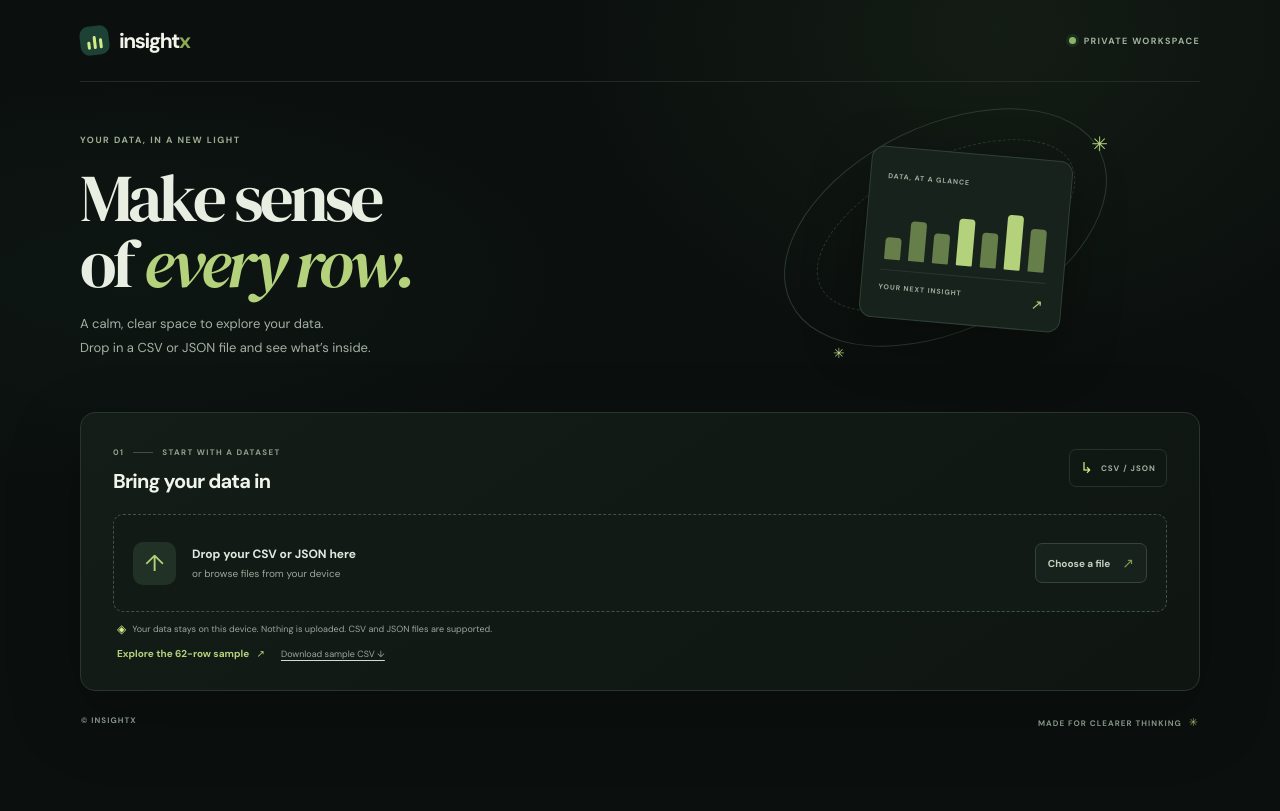
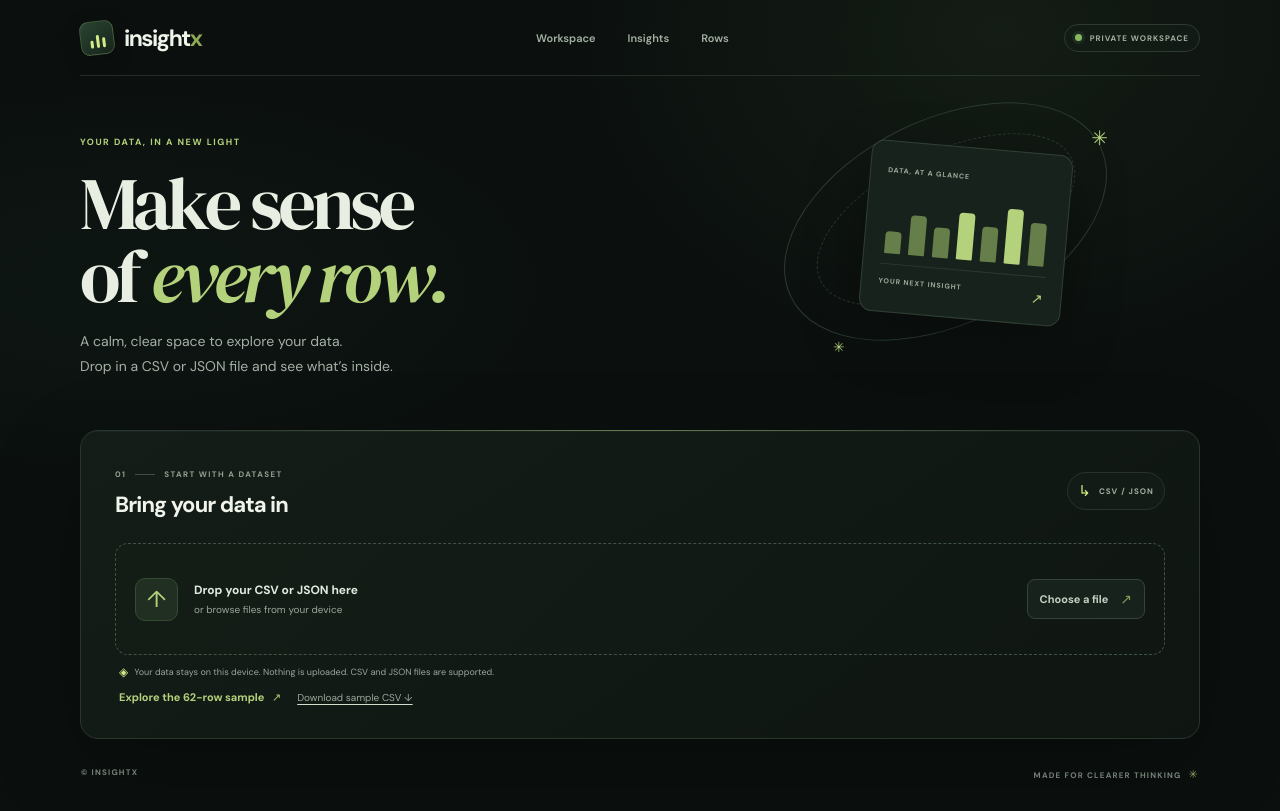
Before and after one commit to ShauryaSharma28/InsightX, a React (Vite) app in the folder frontend/: page / in a window 1280 px wide. Built offline with nearby package versions, Linux system fonts and the light colour scheme.

Commit message:
Polish dark workspace layout and navigation

```diff
--- a/frontend/src/App.css
+++ b/frontend/src/App.css
@@ -225,3 +225,156 @@ footer { color: #859388; }
   .app-shell { width: min(100% - 36px, 560px); }
   .workspace { box-shadow: 0 18px 50px rgb(0 0 0 / 22%); }
 }
+
+/* Interface polish */
+.topbar {
+  position: relative;
+  height: 76px;
+  border-color: rgb(79 99 80 / 34%);
+}
+.brand { font-size: 23px; }
+.brand-mark {
+  width: 34px;
+  height: 34px;
+  border: 1px solid rgb(180 210 124 / 25%);
+  background: linear-gradient(145deg, #294332, #17251b);
+  box-shadow: 0 5px 18px rgb(0 0 0 / 25%);
+}
+.top-nav { display: flex; align-items: center; gap: 6px; }
+.top-nav a {
+  padding: 8px 12px;
+  border: 1px solid transparent;
+  border-radius: 8px;
+  color: #a4b1a3;
+  font-size: 11px;
+  font-weight: 550;
+  text-decoration: none;
+  transition: color .18s, background .18s, border-color .18s;
+}
+.top-nav a:hover { border-color: #29392d; background: #141d17; color: #e4eadf; }
+.local-status {
+  padding: 8px 10px;
+  border: 1px solid #2c3a30;
+  border-radius: 999px;
+  background: rgb(20 29 23 / 72%);
+  font-size: 8px;
+  letter-spacing: .12em;
+}
+.intro { min-height: 354px; }
+.intro-copy { padding-top: 44px; }
+.eyebrow { color: #b4d27c; }
+.intro h1 { font-size: clamp(52px, 6.3vw, 74px); }
+.intro-copy p { max-width: 440px; font-size: 14px; }
+.workspace {
+  position: relative;
+  padding: 32px 34px 34px;
+  overflow: visible;
+  border-radius: 18px;
+  box-shadow: 0 30px 85px rgb(0 0 0 / 28%), inset 0 1px rgb(255 255 255 / 3%);
+}
+.workspace::before {
+  position: absolute;
+  top: -1px;
+  left: 12%;
+  width: 76%;
+  height: 1px;
+  background: linear-gradient(90deg, transparent, rgb(180 210 124 / 45%), transparent);
+  content: '';
+}
+.workspace-heading { margin-bottom: 24px; }
+.workspace-heading h2 { font-size: 22px; }
+.csv-pill { border-radius: 999px; background: #131b16; }
+.upload-control {
+  min-height: 112px;
+  border-radius: 13px;
+  background: linear-gradient(135deg, #131d16, #101713);
+}
+.upload-control:hover, .upload-control.is-dragging {
+  box-shadow: inset 0 0 35px rgb(138 174 89 / 7%), 0 0 0 3px rgb(164 199 111 / 5%);
+}
+.upload-icon { border: 1px solid #354b34; background: #202f21; }
+.browse-button { border-radius: 8px; font-size: 11px; }
+.sample-button { font-size: 11px; }
+.sample-download { font-size: 10px; }
+.dataset-title-row { padding-bottom: 17px; border-bottom: 1px solid #202c24; }
+.dataset-file-icon { border: 1px solid #344733; }
+.dataset-name h3 { font-size: 13px; }
+.dataset-name p { font-size: 10px; }
+.download-button { border-radius: 8px; box-shadow: 0 5px 15px rgb(0 0 0 / 15%); }
+.insight-grid { gap: 12px; margin-top: 22px; }
+.insight-card {
+  min-height: 112px;
+  padding: 16px;
+  border-radius: 12px;
+  background: linear-gradient(145deg, #17211b, #131b16);
+  transition: transform .2s, border-color .2s, box-shadow .2s;
+}
+.insight-card:hover { transform: translateY(-2px); border-color: #40563d; box-shadow: 0 12px 28px rgb(0 0 0 / 18%); }
+.insight-card strong { font-size: 26px; }
+.insight-label { font-size: 8px; }
+.analysis-grid { gap: 14px; }
+.analysis-card, .profile-card { border-radius: 12px; }
+.analysis-card { padding: 20px; }
+.chart-wrap { height: 220px; }
+.chart-badge { padding: 7px 10px; }
+.column-section { padding-top: 23px; border-top: 1px solid #202c24; }
+.profile-card { padding: 14px; background: linear-gradient(145deg, #151e18, #121a15); }
+.profile-title strong { font-size: 11px; }
+.profile-stats { font-size: 9px; }
+.profile-stats b { font-size: 11px; }
+.table-heading { margin-top: 30px; }
+.table-heading h3 { font-size: 16px; }
+.search-control { min-height: 39px; border-radius: 9px; background: #121a15; }
+.filter-toolbar { padding: 13px; border-radius: 10px; }
+.table-scroll { border-radius: 10px; }
+th { position: sticky; top: 0; z-index: 1; }
+tbody tr { transition: background .14s; }
+tbody tr:hover { background: #19241c; }
+tbody tr:nth-child(even) { background: rgb(255 255 255 / 1.2%); }
+tbody tr:nth-child(even):hover { background: #19241c; }
+th, td { padding: 12px 14px; }
+.report-button, .pagination button, .table-controls .copy-view-button { border-radius: 8px; transition: transform .16s, background .16s, border-color .16s; }
+.report-button:hover, .pagination button:not(:disabled):hover, .table-controls .copy-view-button:hover { transform: translateY(-1px); }
+.download-button:focus-visible, .report-button:focus-visible, .pagination button:focus-visible,
+.sample-button:focus-visible, .sample-download:focus-visible, .top-nav a:focus-visible,
+.column-picker summary:focus-visible, .table-controls button:focus-visible {
+  outline: 2px solid #b4d27c;
+  outline-offset: 3px;
+}
+.pagination { margin-top: 12px; }
+footer { padding-top: 28px; letter-spacing: .15em; }
+.workspace, .analysis-card, .profile-card, .insight-card { scroll-margin-top: 24px; }
+
+@media (max-width: 700px) {
+  .topbar { height: 68px; }
+  .top-nav { gap: 0; }
+  .top-nav a { padding: 7px 8px; font-size: 10px; }
+  .local-status { padding: 7px 8px; font-size: 7px; }
+  .intro { min-height: 280px; }
+  .intro h1 { font-size: 52px; }
+  .workspace { padding: 23px 18px 25px; }
+  .analysis-card { padding: 16px; }
+  .chart-wrap { height: 190px; }
+}
+@media (max-width: 480px) {
+  .topbar { gap: 8px; }
+  .brand { gap: 7px; font-size: 20px; }
+  .brand-mark { width: 29px; height: 29px; }
+  .top-nav { display: none; }
+  .local-status { letter-spacing: .07em; }
+  .intro { min-height: 264px; }
+  .intro-copy { padding-top: 26px; }
+  .intro h1 { font-size: 48px; }
+  .workspace-heading { align-items: flex-start; }
+  .csv-pill { padding: 7px 8px; }
+  .upload-control { flex-wrap: wrap; }
+  .upload-copy { min-width: 135px; }
+  .browse-button { margin-left: 54px; }
+  .dataset-title-row { align-items: flex-start; }
+  .dataset-name { flex-basis: calc(100% - 55px); }
+  .download-button { flex: 1 1 auto; justify-content: center; }
+  .insight-grid { gap: 8px; }
+  .insight-card { padding: 12px; }
+  .profile-actions { flex-wrap: wrap; justify-content: flex-end; }
+  .table-control-actions { flex-wrap: wrap; justify-content: flex-end; gap: 8px; }
+}
--- a/frontend/src/App.jsx
+++ b/frontend/src/App.jsx
@@ -371,6 +371,11 @@ function App() {
           <span className="brand-mark" aria-hidden="true"><span /><span /><span /></span>
           <span>insight<span className="brand-light">x</span></span>
         </a>
+        <nav className="top-nav" aria-label="Main navigation">
+          <a href="#workspace">Workspace</a>
+          <a href="#insights">Insights</a>
+          <a href="#rows">Rows</a>
+        </nav>
         <div className="local-status"><span /> PRIVATE WORKSPACE</div>
       </header>
 
@@ -387,7 +392,7 @@ function App() {
         </div>
       </section>
 
-      <section className="workspace" aria-labelledby="upload-title">
+      <section className="workspace" id="workspace" aria-labelledby="upload-title">
         <div className="workspace-heading">
           <div><span className="section-kicker">01 <i /> START WITH A DATASET</span><h2 id="upload-title">Bring your data in</h2></div>
           <div className="csv-pill"><span>↳</span> CSV / JSON</div>
@@ -412,7 +417,7 @@ function App() {
         {error && <p className="error-message" role="alert">{error}</p>}
 
         {preview && (
-          <div className="dataset-area" aria-live="polite">
+          <div className="dataset-area" id="insights" aria-live="polite">
             <div className="dataset-title-row">
               <div className="dataset-file-icon" aria-hidden="true">▤</div>
               <div className="dataset-name"><h3>{preview.fileName}</h3><p>Dataset overview <span>·</span> {preview.rowCount.toLocaleString()} records <span>·</span> {formatFileSize(preview.fileSize)}</p></div>
@@ -475,7 +480,7 @@ function App() {
               <article className="insight-card"><span className="insight-label">DUPLICATE ROWS</span><strong>{duplicateRows.toLocaleString()}</strong><span className="insight-caption">{duplicateRows === 0 ? 'no repeats found' : 'repeated records'}</span><span className="insight-icon green">⧉</span></article>
             </div>
 
-            <div className="table-heading">
+            <div className="table-heading" id="rows">
               <div><span className="section-kicker">02 <i /> EXPLORE YOUR DATA</span><h3>Rows &amp; columns</h3></div>
               <div className="search-control">
                 <span aria-hidden="true">⌕</span>
```
